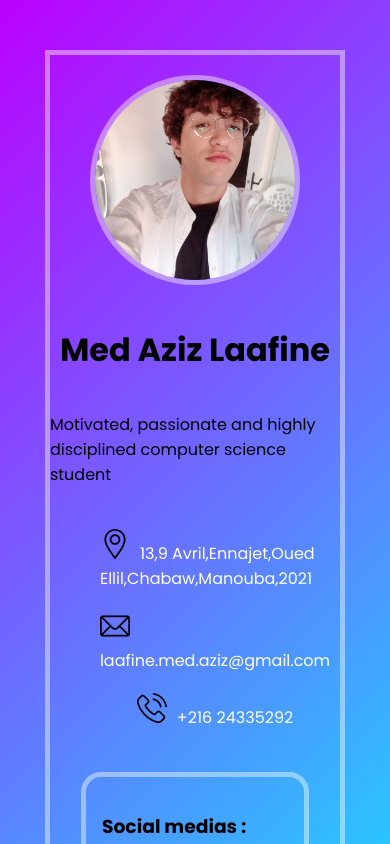
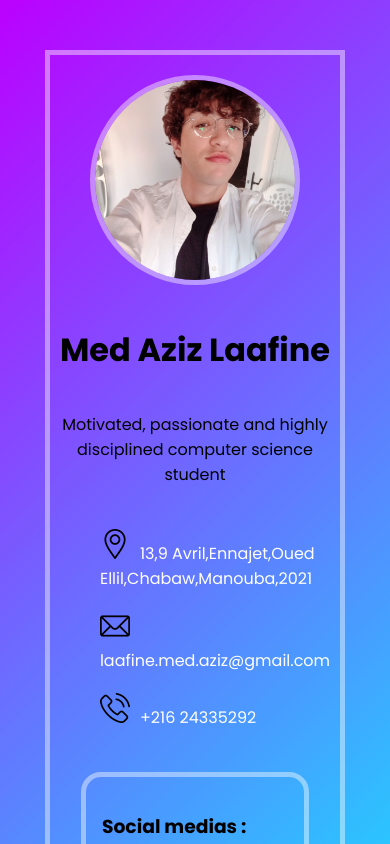
Before and after one commit to laafinemedaziz/Bio, a React (Vite) app: page / in a window 390 px wide. Shown: the top 844 px of the page. Built offline with nearby package versions, Linux system fonts and the light colour scheme.

Commit message:
fixing display for mobile devices

```diff
--- a/src/App.css
+++ b/src/App.css
@@ -11,6 +11,9 @@
   display: flex;
   flex-wrap: wrap;
   flex-direction: column;
+}
+.bio{
+  text-align: center;
 }
 .Me--Image{
   margin: 1.25rem;
@@ -81,3 +84,11 @@
   bottom: 0;
   text-align: center;
 }
+@media(max-width: 768px){
+  body{
+    background-size: cover;
+  }
+  .coordinates{
+    justify-content: left;
+  }
+}
--- a/src/assets/Components/MainContent.jsx
+++ b/src/assets/Components/MainContent.jsx
@@ -6,7 +6,7 @@ export function MainContent(){
         <div className="Container">
             <img src={MyImage} alt="My image" width="250rem" className="Me--Image"/>
             <h1>Med Aziz Laafine</h1>
-            <p>Motivated, passionate and highly disciplined computer science student </p>
+            <p className="bio">Motivated, passionate and highly disciplined computer science student </p>
             <ul className="coordinates">
                 <li className="Adress">13,9 Avril,Ennajet,Oued Ellil,Chabaw,Manouba,2021</li>
                 <li className="Email">laafine.med.aziz@gmail.com</li>
```
